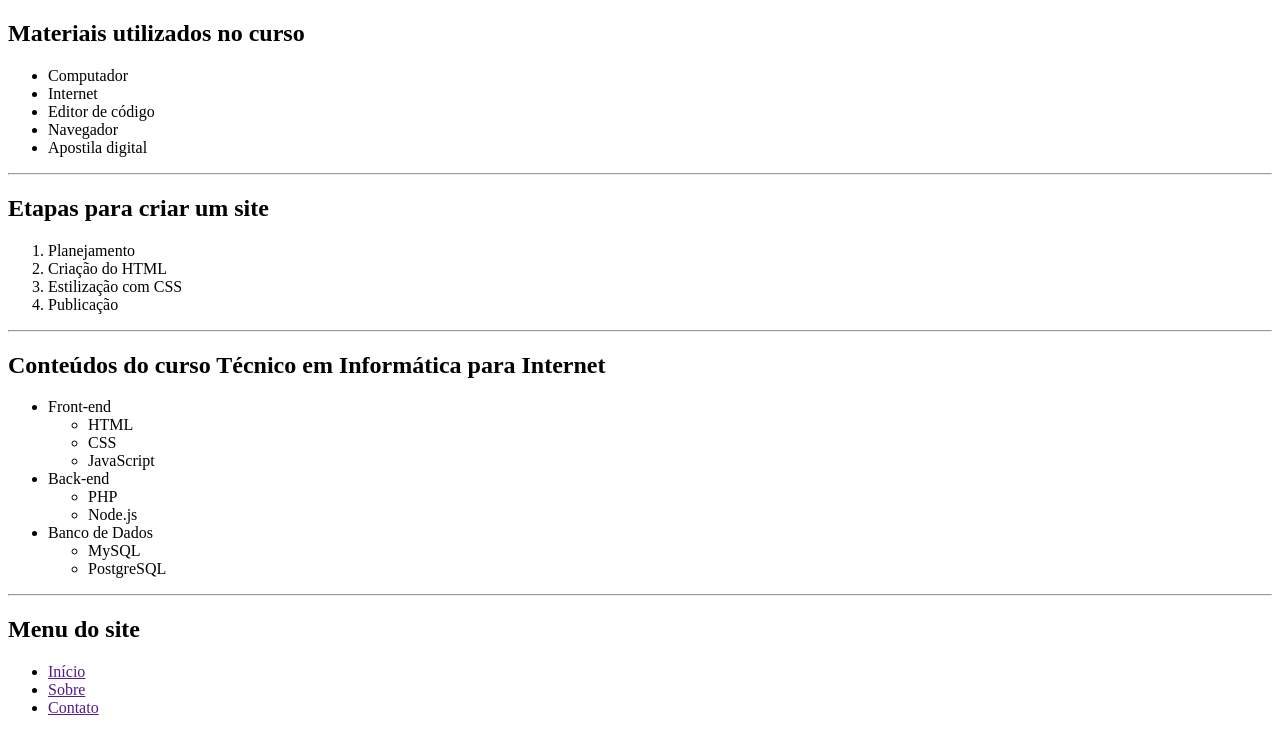
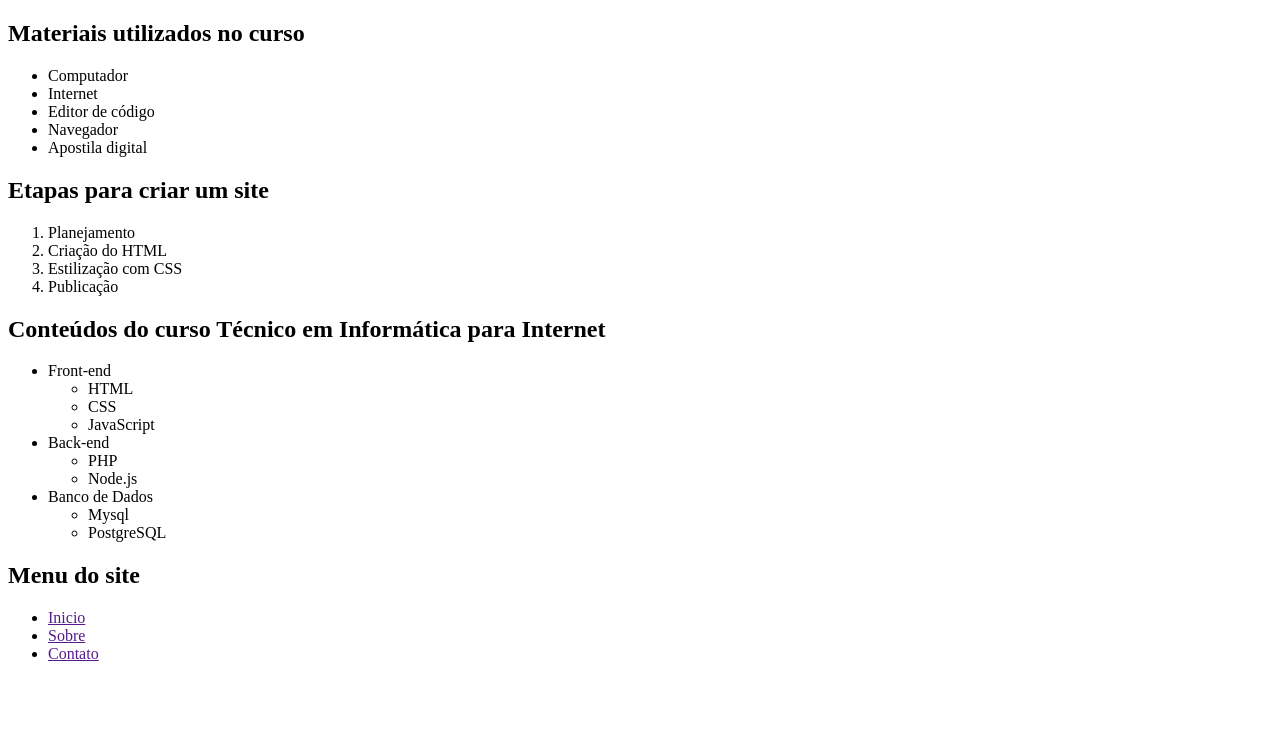
Before and after one commit to lipe1zx/revis-o-html, a plain HTML site: page listas.html in a window 1280 px wide. Drawn offline with Linux system fonts and the light colour scheme.

Commit message:
Update listas.html

```diff
--- a/listas.html
+++ b/listas.html
@@ -15,17 +15,15 @@
         <li>Apostila digital</li>
     </ul>
 
-    <hr>
-
     <h2>Etapas para criar um site</h2>
     <ol>
-        <li>Planejamento</li>
+    <li>Planejamento</li>
         <li>Criação do HTML</li>
         <li>Estilização com CSS</li>
         <li>Publicação</li>
     </ol>
 
-    <hr>
+
 
     <h2>Conteúdos do curso Técnico em Informática para Internet</h2>
     <ul>
@@ -47,17 +45,16 @@
         <li>
             Banco de Dados
             <ul>
-                <li>MySQL</li>
+                <li>Mysql</li>
                 <li>PostgreSQL</li>
             </ul>
         </li>
     </ul>
 
-    <hr>
 
     <h2>Menu do site</h2>
     <ul>
-        <li><a href="">Início</a></li>
+        <li><a href="">Inicio</a></li>
         <li><a href="">Sobre</a></li>
         <li><a href="">Contato</a></li>
     </ul>
```
